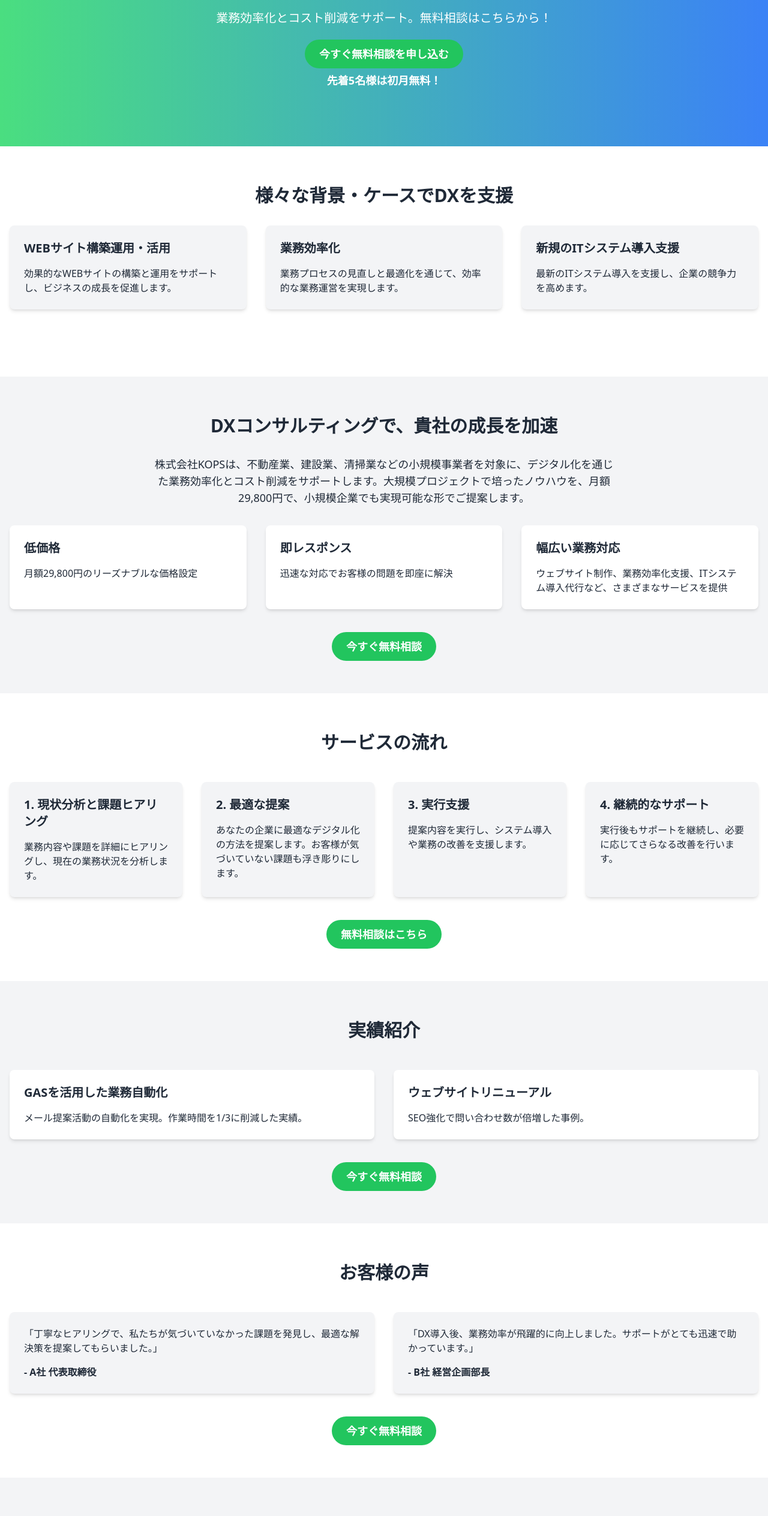
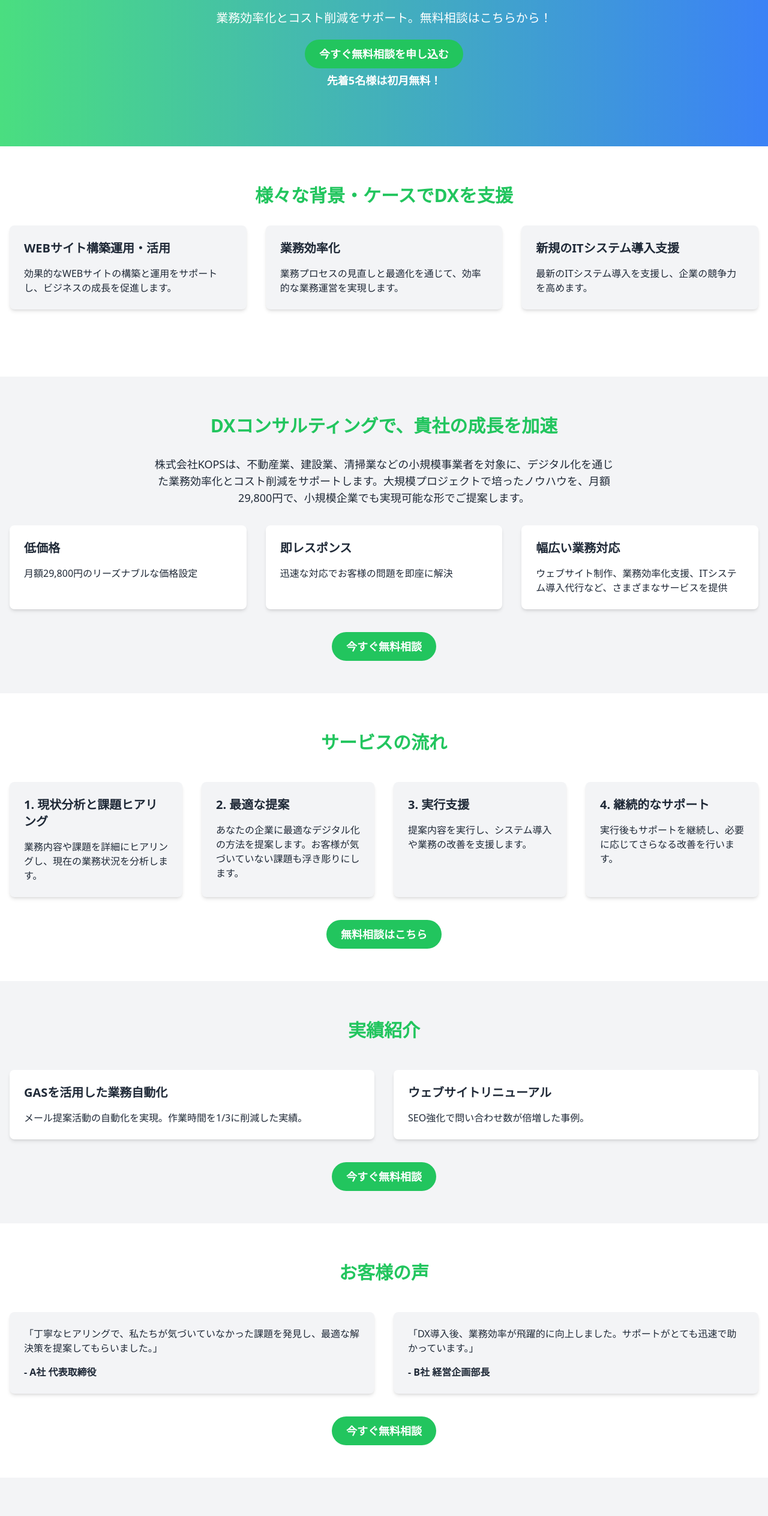
Before and after one commit to h-magome/dx-consulting-landing-page, a Nuxt app: page / in a window 1280 px wide. Shown: the part 240-2768 px from the top of the page at 60% size. Built offline with nearby package versions, Linux system fonts and the light colour scheme.

Commit message:
見出しの文字色を変更した

```diff
--- a/components/LandingPage.vue
+++ b/components/LandingPage.vue
@@ -54,7 +54,7 @@
       <!-- DX Support -->
       <section id="dx-support" class="bg-white py-16 px-4">
         <div class="container mx-auto">
-          <h2 class="text-3xl font-bold mb-8 text-center">様々な背景・ケースでDXを支援</h2>
+          <h2 class="text-3xl font-bold mb-8 text-center text-green-500">様々な背景・ケースでDXを支援</h2>
           <div class="grid md:grid-cols-3 gap-8 mb-12">
             <div class="bg-gray-100 p-6 rounded-lg shadow-md">
               <h3 class="text-xl font-semibold mb-4">WEBサイト構築運用・活用</h3>
@@ -75,7 +75,7 @@
       <!-- Service Overview -->
       <section id="service" class="bg-gray-100 py-16 px-4">
         <div class="container mx-auto">
-          <h2 class="text-3xl font-bold mb-8 text-center">DXコンサルティングで、貴社の成長を加速</h2>
+          <h2 class="text-3xl font-bold mb-8 text-center text-green-500">DXコンサルティングで、貴社の成長を加速</h2>
           <p class="text-lg mb-8 text-center max-w-3xl mx-auto">
             株式会社KOPSは、不動産業、建設業、清掃業などの小規模事業者を対象に、デジタル化を通じた業務効率化とコスト削減をサポートします。大規模プロジェクトで培ったノウハウを、月額29,800円で、小規模企業でも実現可能な形でご提案します。
           </p>
@@ -104,7 +104,7 @@
       <!-- Service Flow -->
       <section id="flow" class="bg-white py-16 px-4">
         <div class="container mx-auto">
-          <h2 class="text-3xl font-bold mb-12 text-center">サービスの流れ</h2>
+          <h2 class="text-3xl font-bold mb-12 text-center text-green-500">サービスの流れ</h2>
           <div class="grid md:grid-cols-4 gap-8">
             <div class="bg-gray-100 p-6 rounded-lg shadow-md">
               <h3 class="text-xl font-semibold mb-4">1. 現状分析と課題ヒアリング</h3>
@@ -134,7 +134,7 @@
       <!-- Achievements -->
       <section id="achievements" class="bg-gray-100 py-16 px-4">
         <div class="container mx-auto">
-          <h2 class="text-3xl font-bold mb-12 text-center">実績紹介</h2>
+          <h2 class="text-3xl font-bold mb-12 text-center text-green-500">実績紹介</h2>
           <div class="grid md:grid-cols-2 gap-8 mb-12">
             <div class="bg-white p-6 rounded-lg shadow-md">
               <h3 class="text-xl font-semibold mb-4">GASを活用した業務自動化</h3>
@@ -156,7 +156,7 @@
       <!-- Customer Reviews -->
       <section id="reviews" class="bg-white py-16 px-4">
         <div class="container mx-auto">
-          <h2 class="text-3xl font-bold mb-12 text-center">お客様の声</h2>
+          <h2 class="text-3xl font-bold mb-12 text-center text-green-500">お客様の声</h2>
           <div class="grid md:grid-cols-2 gap-8 mb-12">
             <div class="bg-gray-100 p-6 rounded-lg shadow-md">
               <p class="mb-4">「丁寧なヒアリングで、私たちが気づいていなかった課題を発見し、最適な解決策を提案してもらいました。」</p>
@@ -178,7 +178,7 @@
       <!-- Consultant Introduction -->
       <section id="consultant" class="bg-gray-100 py-16 px-4">
         <div class="container mx-auto">
-          <h2 class="text-3xl font-bold mb-12 text-center">あなたのDX顧問 - 馬込 浩</h2>
+          <h2 class="text-3xl font-bold mb-12 text-center text-green-500">あなたのDX顧問 - 馬込 浩</h2>
           <div class="flex flex-col md:flex-row items-center justify-center">
             <img src="/リサイズ浩.png" alt="馬込 浩" class="rounded-full w-64 h-64 object-cover mb-8 md:mb-0 md:mr-12" />
             <div class="max-w-lg">
@@ -196,7 +196,7 @@
       <!-- Contact Form -->
       <section id="contact" class="bg-white py-16 px-4">
         <div class="container mx-auto">
-          <h2 class="text-3xl font-bold mb-12 text-center">今すぐ無料相談をお申し込みください</h2>
+          <h2 class="text-3xl font-bold mb-12 text-center text-green-500">今すぐ無料相談をお申し込みください</h2>
           <div class="max-w-3xl mx-auto bg-gray-100 rounded-lg shadow-md overflow-hidden">
             <iframe
               src="https://docs.google.com/forms/d/e/1FAIpQLSd2NzTik0b26K6Cwtx0yIyqllwwKxfiedZx7fOb7fervW-9Fg/viewform?embedded=true"
@@ -216,7 +216,7 @@
       <!-- FAQ -->
       <section class="bg-gray-100 py-16 px-4">
         <div class="container mx-auto">
-          <h2 class="text-3xl font-bold mb-12 text-center">よくある質問</h2>
+          <h2 class="text-3xl font-bold mb-12 text-center text-green-500">よくある質問</h2>
           <div class="max-w-3xl mx-auto">
             <div class="mb-8">
               <h3 class="text-xl font-semibold mb-2">DXって何ですか？</h3>
```
